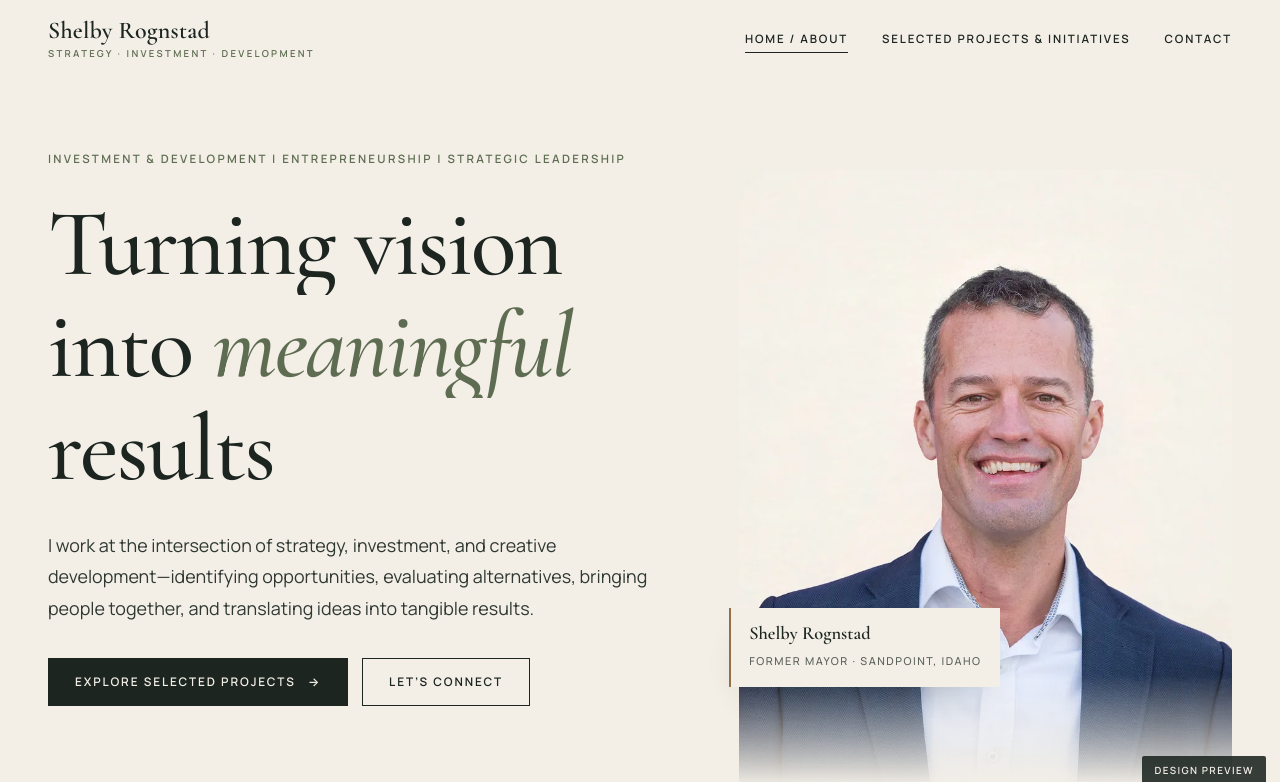
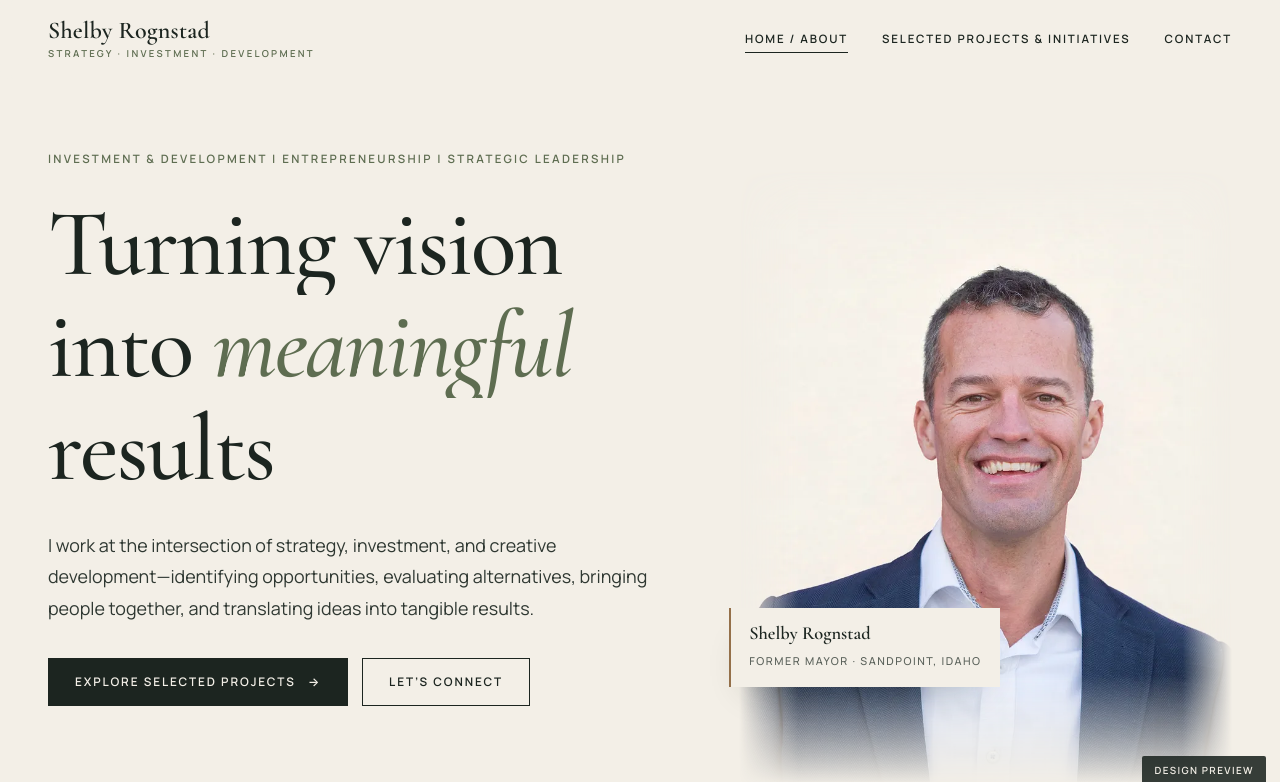
Before and after one commit to viranga-lakshan/site-preview-7k3q, a plain HTML site: page shelby/index.html in a window 1280 px wide. Shown: the top 782 px of the page. Drawn offline with nearby package versions, Linux system fonts and the light colour scheme.

Commit message:
Feather hero portrait edges; landing card polish
Co-Authored-By: Claude Opus 5.5 <noreply@anthropic.com>

```diff
--- a/shelby/css/site.css
+++ b/shelby/css/site.css
@@ -59,7 +59,9 @@ h1,h2,h3{font-family:var(--serif);font-weight:500;line-height:1.08;margin:0;lett
 .hero h1 em{font-style:italic;color:var(--moss)}
 .hero .lede{font-size:clamp(1.05rem,1.4vw,1.2rem);max-width:34em;color:#2f3832}
 .hero-figure{position:relative;align-self:end;margin:0}
-.hero-figure img{width:100%;max-height:82vh;object-fit:cover;object-position:50% 0;-webkit-mask-image:linear-gradient(180deg,#000 82%,transparent);mask-image:linear-gradient(180deg,#000 82%,transparent)}
+.hero-figure img{width:100%;max-height:82vh;object-fit:cover;object-position:50% 0;
+  -webkit-mask-image:linear-gradient(180deg,transparent,#000 10%,#000 82%,transparent),linear-gradient(90deg,transparent,#000 12%,#000 90%,transparent);-webkit-mask-composite:source-in;
+  mask-image:linear-gradient(180deg,transparent,#000 10%,#000 82%,transparent),linear-gradient(90deg,transparent,#000 12%,#000 90%,transparent);mask-composite:intersect}
 .hero-tag{position:absolute;left:-10px;bottom:16%;background:var(--paper);padding:14px 18px;border-left:2px solid var(--bronze);box-shadow:0 18px 40px -24px rgba(28,37,32,.45)}
 .hero-tag b{display:block;font:600 1rem/1.2 var(--serif);font-size:1.15rem}
 .hero-tag span{font:500 .68rem/1.4 var(--sans);letter-spacing:.14em;text-transform:uppercase;color:var(--muted)}
```
Also changed, not shown: index.html (+1 -1 lines).
